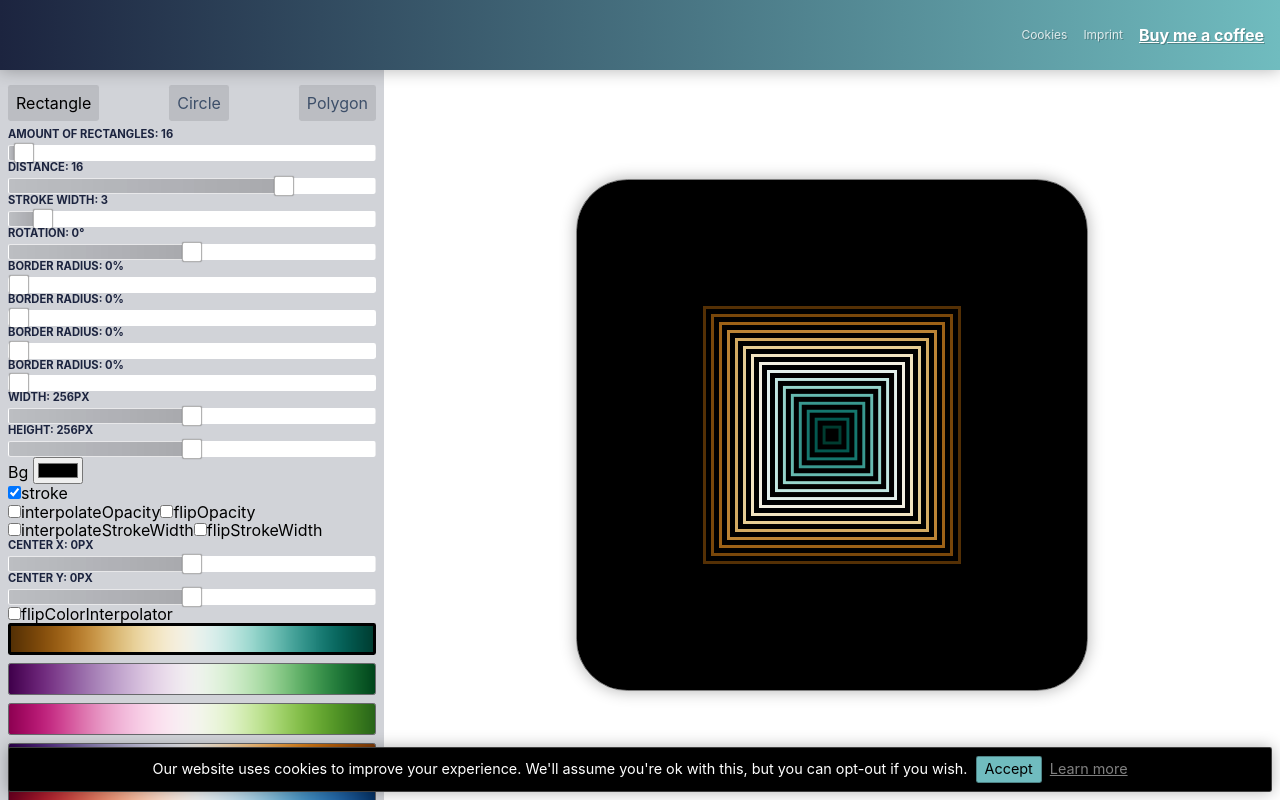
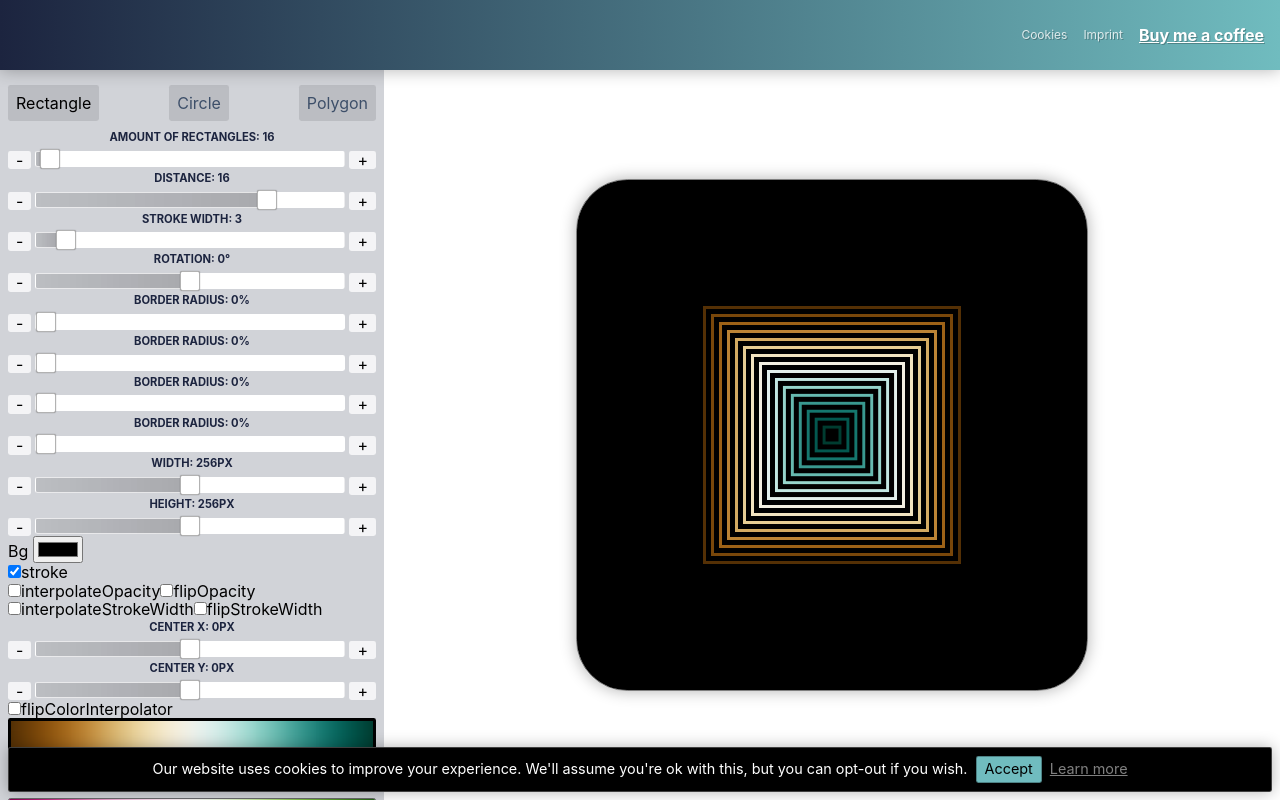
Before and after one commit to Niekes/geometrica, a Vue app: page / in a window 1280 px wide. Built offline with nearby package versions, Linux system fonts and the light colour scheme; no server answers.

Commit message:
Add subtract/add function to input sliders

```diff
--- a/src/components/InputRange.vue
+++ b/src/components/InputRange.vue
@@ -1,5 +1,10 @@
 <template>
     <div class="range">
+        <span
+            class="range__subtract"
+            @click="$emit('subtract', step)"
+            v-text="'-'"
+        />
         <label
             class="range__label"
             v-text="label"
@@ -13,6 +18,11 @@
             type="range"
             @input="handleInput"
         >
+        <span
+            class="range__add"
+            @click="$emit('add', step)"
+            v-text="'+'"
+        />
     </div>
 </template>
 
@@ -85,22 +95,55 @@ export default {
 
 <style lang="scss" scoped>
 .range {
+    display: grid;
+    gap: $margin-y / 2 $margin-x / 2;
+    grid-template-areas:
+        "label label label label"
+        "subtract input input add";
+    grid-template-columns: min-content 1fr 1fr min-content;
+    grid-template-rows: 1fr 1fr;
+
+    &__subtract,
+    &__add,
+    &__label {
+        align-items: center;
         display: flex;
-    flex-direction: column;
     }
 
-.range__label {
+    &__subtract,
+    &__add {
+        background-color: $white-75;
+        border-radius: $border-radius;
+        cursor: pointer;
+        padding: 0 $padding-x;
+    }
+
+    &__subtract {
+        grid-area: subtract;
+        justify-content: flex-start;
+    }
+
+    &__add {
+        grid-area: add;
+        justify-content: flex-end;
+    }
+
+    &__label {
         color: $primary;
         font-size: $font-size * 0.7;
         font-weight: bolder;
-    margin-bottom: $margin-y / 2;
+        grid-area: label;
+        justify-content: center;
         text-transform: uppercase;
         white-space: nowrap;
         z-index: 1;
     }
 
-.range__input {
+    &__input {
+        grid-area: input;
+
         @include input-type-range;
+    }
 }
 
 @media (max-width: $breakpoint-sm) {
--- a/src/components/RectControl.vue
+++ b/src/components/RectControl.vue
@@ -8,6 +8,8 @@
             :step="1"
             :label="$tc('home.amountOfRectangles', rect.amount)"
             @input.native="$emit('rect-update')"
+            @add="(step) => { rect.amount += step; $emit('rect-update')}"
+            @subtract="(step) => { rect.amount -= step; $emit('rect-update')}"
         />
 
         <input-range
@@ -18,6 +20,8 @@
             :step="0.1"
             :label="$tc('home.distance', rect.distance)"
             @input.native="$emit('rect-update')"
+            @add="(step) => { rect.distance += step; $emit('rect-update')}"
+            @subtract="(step) => { rect.distance -= step; $emit('rect-update')}"
         />
 
         <input-range
@@ -28,6 +32,8 @@
             :step="0.1"
             :label="$tc('home.strokeWidth', rect.strokeWidth)"
             @input.native="$emit('rect-update')"
+            @add="(step) => { rect.strokeWidth += step; $emit('rect-update')}"
+            @subtract="(step) => { rect.strokeWidth -= step; $emit('rect-update')}"
         />
 
         <input-range
@@ -38,6 +44,8 @@
             :step="1"
             :label="$tc('home.rotation', rect.rotation)"
             @input.native="$emit('rect-update')"
+            @add="(step) => { rect.rotation += step; $emit('rect-update')}"
+            @subtract="(step) => { rect.rotation -= step; $emit('rect-update')}"
         />
 
         <input-range
@@ -45,9 +53,11 @@
             class="sliders__input"
             :min="0"
             :max="100"
-            :step="0.01"
+            :step="0.1"
             :label="$tc('home.borderRadius', rect.borderRadius.tl / 2)"
             @input.native="$emit('rect-update')"
+            @add="(step) => { rect.borderRadius.tl += step; $emit('rect-update')}"
+            @subtract="(step) => { rect.borderRadius.tl -= step; $emit('rect-update')}"
         />
 
         <input-range
@@ -55,9 +65,11 @@
             class="sliders__input"
             :min="0"
             :max="100"
-            :step="0.01"
+            :step="0.1"
             :label="$tc('home.borderRadius', rect.borderRadius.tr / 2)"
             @input.native="$emit('rect-update')"
+            @add="(step) => { rect.borderRadius.tr += step; $emit('rect-update')}"
+            @subtract="(step) => { rect.borderRadius.tr -= step; $emit('rect-update')}"
         />
 
         <input-range
@@ -65,9 +77,11 @@
             class="sliders__input"
             :min="0"
             :max="100"
-            :step="0.01"
+            :step="0.1"
             :label="$tc('home.borderRadius', rect.borderRadius.bl / 2)"
             @input.native="$emit('rect-update')"
+            @add="(step) => { rect.borderRadius.bl += step; $emit('rect-update')}"
+            @subtract="(step) => { rect.borderRadius.bl -= step; $emit('rect-update')}"
         />
 
         <input-range
@@ -75,9 +89,11 @@
             class="sliders__input"
             :min="0"
             :max="100"
-            :step="0.01"
+            :step="0.1"
             :label="$tc('home.borderRadius', rect.borderRadius.br / 2)"
             @input.native="$emit('rect-update')"
+            @add="(step) => { rect.borderRadius.br += step; $emit('rect-update')}"
+            @subtract="(step) => { rect.borderRadius.br -= step; $emit('rect-update')}"
         />
 
         <input-range
@@ -88,6 +104,8 @@
             :step="1"
             :label="$tc('home.width', rect.width)"
             @input.native="$emit('rect-update')"
+            @add="(step) => { rect.width += step; $emit('rect-update')}"
+            @subtract="(step) => { rect.width -= step; $emit('rect-update')}"
         />
 
         <input-range
@@ -98,6 +116,8 @@
             :step="1"
             :label="$tc('home.height', rect.height)"
             @input.native="$emit('rect-update')"
+            @add="(step) => { rect.height += step; $emit('rect-update')}"
+            @subtract="(step) => { rect.height -= step; $emit('rect-update')}"
         />
         <div>
             <label>
@@ -169,6 +189,8 @@
             :step="0.1"
             :label="$tc('home.centerX', rect.cx)"
             @input.native="$emit('rect-update')"
+            @add="(step) => { rect.cx += step; $emit('rect-update')}"
+            @subtract="(step) => { rect.cx -= step; $emit('rect-update')}"
         />
 
         <input-range
@@ -176,9 +198,11 @@
             class="sliders__input"
             :min="-256"
             :max="256"
-            :step="0.1"
+            :step="0.5"
             :label="$tc('home.centerY', rect.cy)"
             @input.native="$emit('rect-update')"
+            @add="(step) => { rect.cy += step; $emit('rect-update')}"
+            @subtract="(step) => { rect.cy -= step; $emit('rect-update')}"
         />
 
         <div class="control__color">
```
Lines whose indentation alone changed are shown as unchanged.
